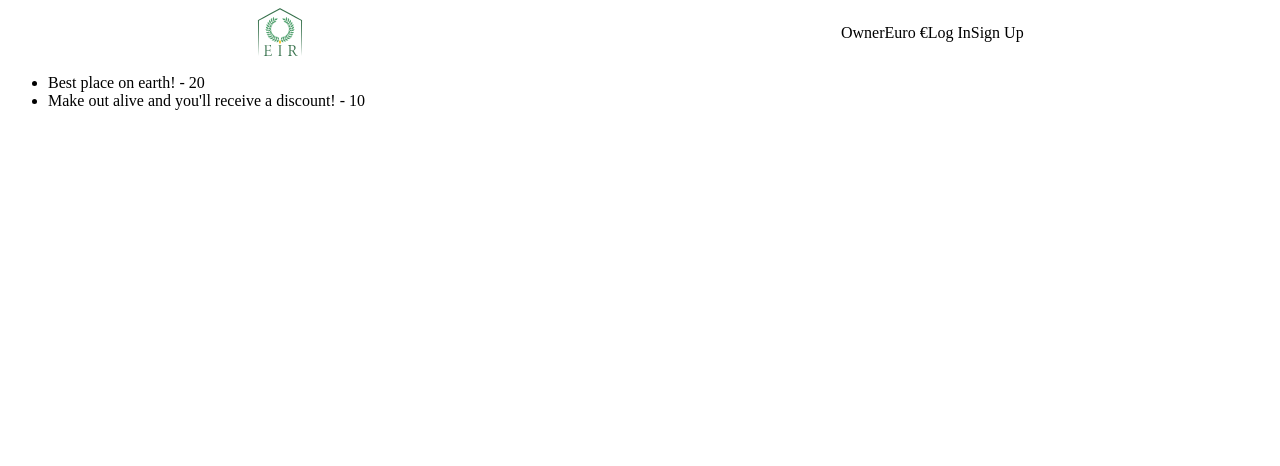
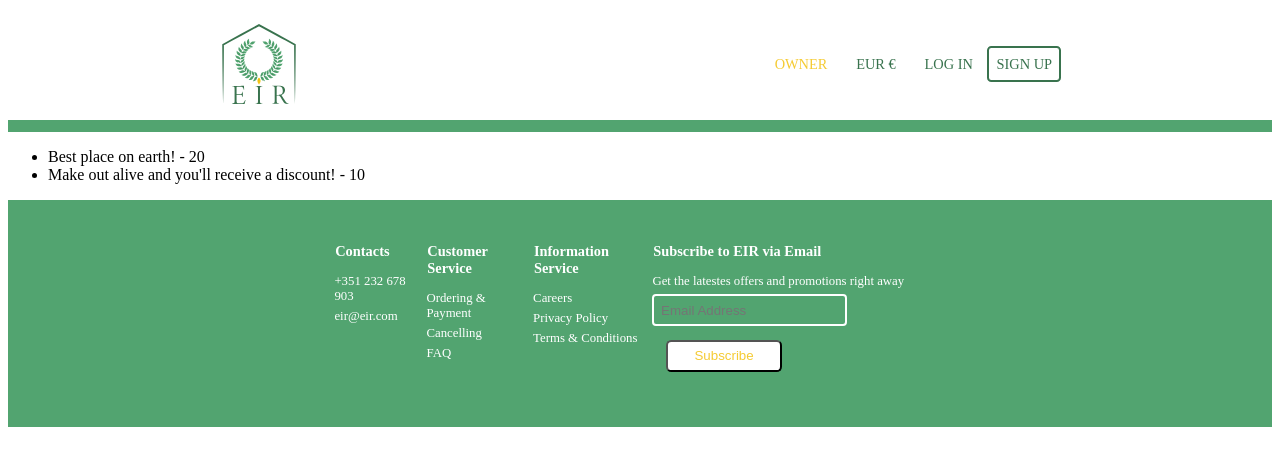
Before and after one commit to andrefmrocha/Eir, a PHP site: page / in a window 1280 px wide. Shown: the top 466 px of the page. Run offline with PHP 8.4, Linux system fonts and the light colour scheme; data comes from the database, SQL or seed files in the repository.

Commit message:
Added styling of navbar and footer

```diff
--- a/styles/style.css
+++ b/styles/style.css
@@ -1,4 +1,4 @@
-:root{
+:root {
   --primary-color: #52a470;
   --background-color: #ffffff;
   --gold-color: #f5cb33;
@@ -8,11 +8,13 @@
 nav {
   display: flex;
   justify-content: space-around;
+  padding: 1em 0;
+  border-bottom: 0.8em solid var(--primary-color);
 }
 
 nav img {
-    width: 3em;
-    height: 3em;
+  width: 5em;
+  height: 5em;
 }
 
 nav ul {
@@ -20,6 +22,66 @@ nav ul {
   justify-content: space-between;
 }
 
+nav li:first-child {
+  color: var(--gold-color);
+}
+
+nav li:last-child {
+  padding: 0.5em;
+  border-radius: 0.3em;
+  border: 2px solid var(--accent-color);
+}
+
+a {
+  text-decoration: none;
+  color: inherit;
+}
+
 nav li {
   display: inline-block;
+  padding: 0 1em;
+  font-size: 0.9em;
+  margin: auto;
+  color: var(--accent-color);
+  text-transform: uppercase;
 }
+
+footer {
+  display: flex;
+  justify-content: space-between;
+  background-color: var(--primary-color);
+  padding: 1.3em 20em;
+}
+
+footer ul {
+  padding-left: 0;
+}
+
+footer li {
+  display: block;
+  color: white;
+  margin: 0.4em 0.5em;
+  font-size: 0.8em;
+}
+
+footer li:first-child {
+  font-weight: bold;
+  margin-bottom: 1em;
+  font-size: 0.9em;
+}
+
+#email {
+  background-color: var(--primary-color);
+  color: white;
+  border: 2px solid;
+  padding: 0.5em;
+  border-radius: 0.3em;
+}
+
+#subscribe {
+    color: var(--gold-color);
+    background-color: white;
+    padding: 0.5em 2em;
+    border-radius: 0.4em;
+    margin: 1em;
+}
--- a/templates/common.php
+++ b/templates/common.php
@@ -11,21 +11,22 @@ function drawHeader()
         <link href="styles/style.css" rel="stylesheet">
         <title>Eir</title>
     </head>
+
     <body>
         <nav>
             <img src="assets/logo.svg" alt="Eir logo">
             <ul>
                 <li>
-                    Owner
+                    <a href="#">Owner</a>
                 </li>
                 <li>
-                    Euro €
+                    <a href="#">Eur €</a>
                 </li>
                 <li>
-                    Log In
+                    <a href="#">Log In</a>
                 </li>
                 <li>
-                    Sign Up
+                    <a href="#">Sign Up</a>
                 </li>
             </ul>
         </nav>
@@ -35,8 +36,60 @@ function drawHeader()
     <?php
     function drawFooter()
     { ?>
-
+        <footer>
+            <ul>
+                <li>
+                    Contacts
+                </li>
+                <li>
+                    +351 232 678 903
+                </li>
+                <li>
+                    eir@eir.com
+                </li>
+            </ul>
+            <ul>
+                <li>
+                    Customer Service
+                </li>
+                <li>
+                    Ordering & Payment
+                </li>
+                <li>
+                    Cancelling
+                </li>
+                <li>
+                    FAQ
+                </li>
+            </ul>
+            <ul>
+                <li>
+                    Information Service
+                </li>
+                <li>
+                    Careers
+                </li>
+                <li>
+                    Privacy Policy
+                </li>
+                <li>
+                    Terms & Conditions
+                </li>
+            </ul>
+            <ul>
+                <li>
+                    Subscribe to EIR via Email
+                </li>
+                <li>
+                    Get the latestes offers and promotions right away
+                </li>
+                <li>
+                    <input id="email"type="text" placeholder="Email Address">
+                    <input id="subscribe" type="submit" value="Subscribe">
+                </li>
+            </ul>
+        </footer>
         <body>
 
     </html>
-<?php }
+<?php } ?>
```
Lines whose indentation alone changed are shown as unchanged.
